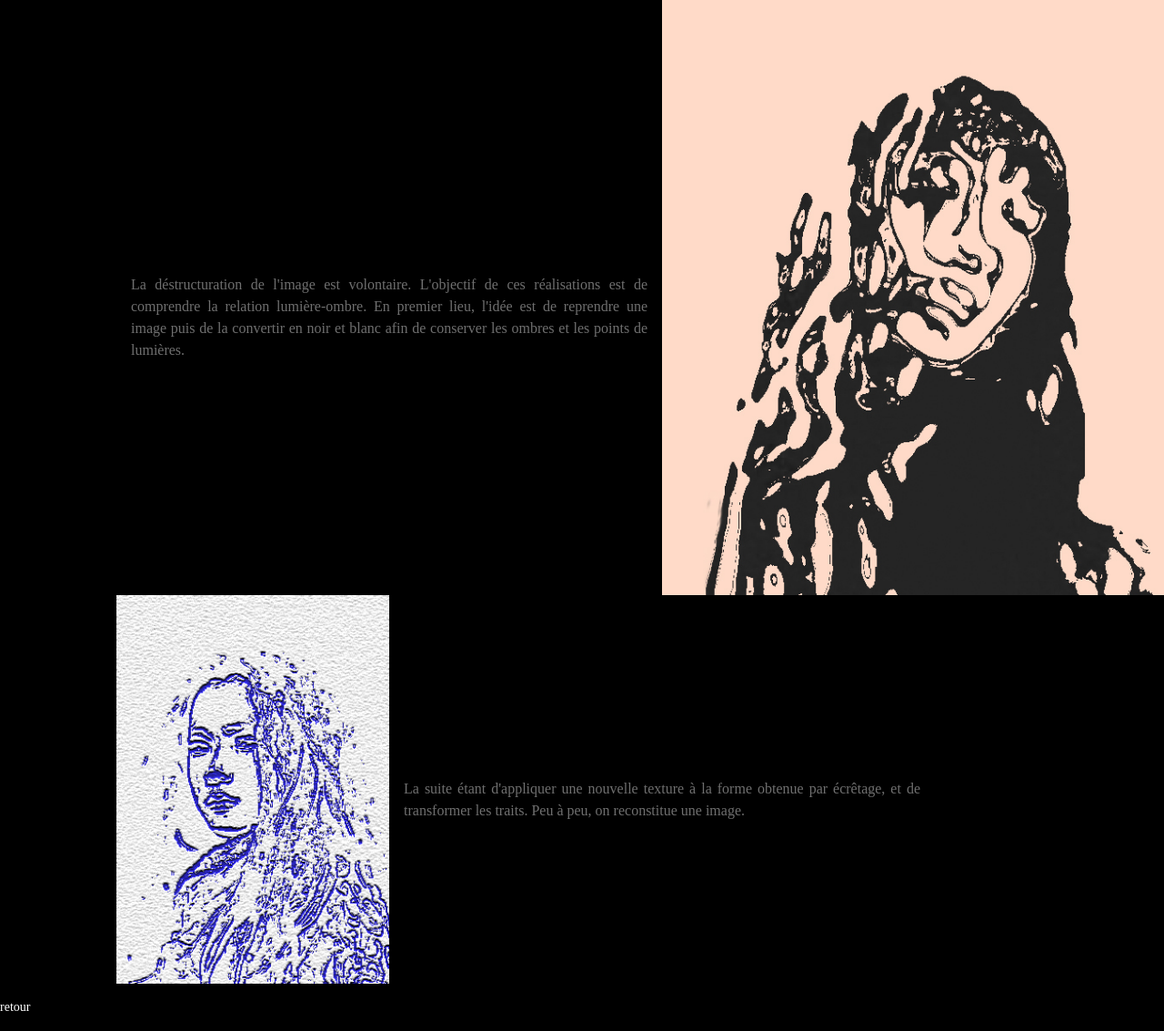
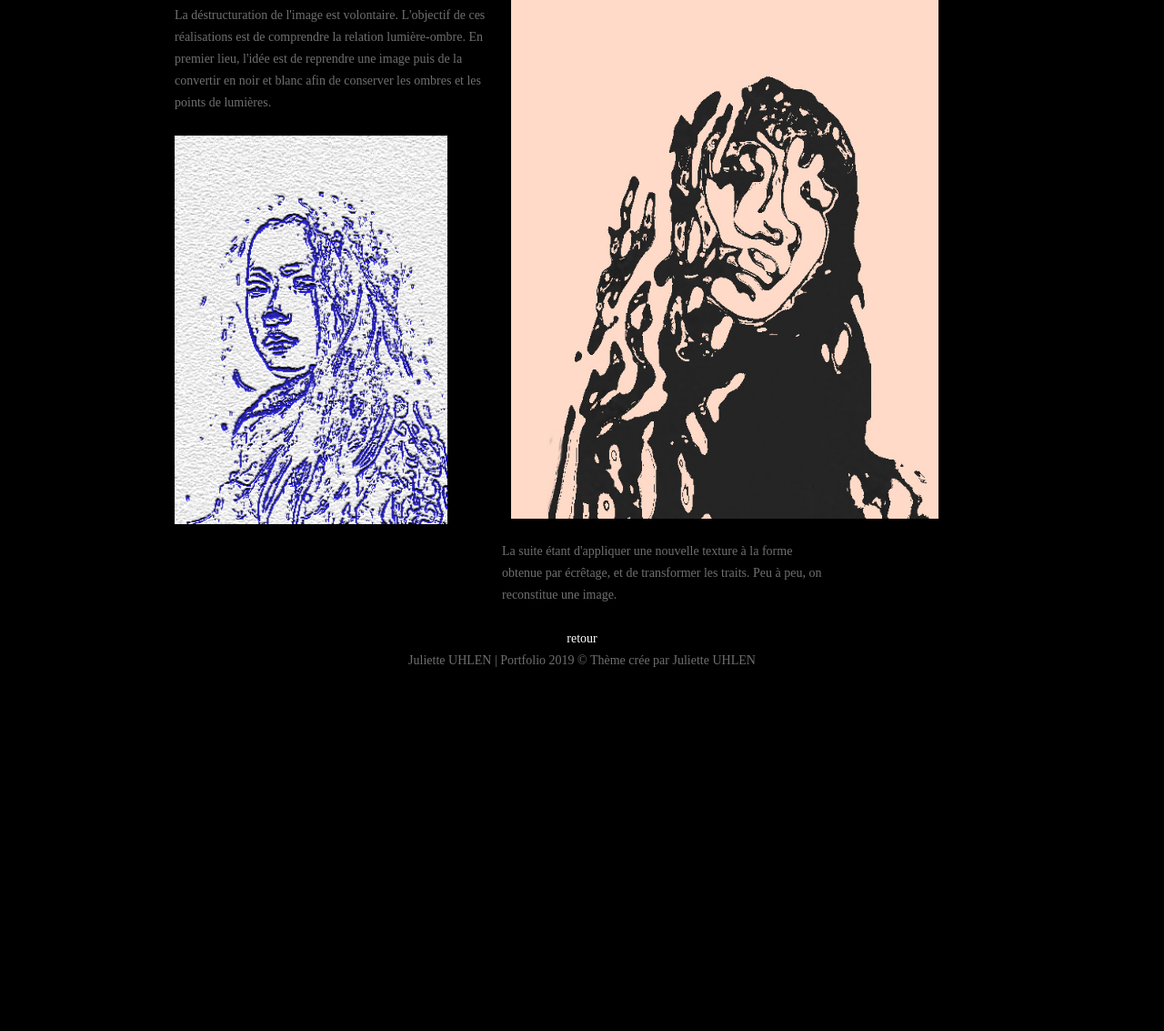
Before and after one commit to julietteuhln/website, a plain HTML site: page destructuration.html in a window 1280 px wide. Shown: the part 236-1369 px from the top of the page at 91% size. After the commit the page ends 974 px from the top, so only its background shows below. Drawn offline with nearby package versions, Linux system fonts and the light colour scheme.

Commit message:
ajuster les éléments article3
- éléments graphiques placé en vus desktop

```diff
--- a/destructuration.html
+++ b/destructuration.html
@@ -18,7 +18,7 @@
     }
 	</style>
 </head>
-<body>
+<body id="upto">
 	<header>
 	<div class="row">
 		<a href="index.html"><img class="logoju" src="img/logoju.png"></a>
@@ -31,7 +31,7 @@
 			</span>
 			<ul>
 				<li><a href="#">Accueil</a></li>
-				<li><a href="#">Portfolio</a></li>
+				<li><a href="index.html">Portfolio</a></li>
 				<li><a href="#">Contact</a></li>
 			</ul>
 	</label>
@@ -41,26 +41,32 @@
 <div class="article3" id="article3">
 <div class="fade-in" >
 	<ul id="mygallery">
-		<h6 class="text-white no-margin text-extra-small text-uppercase writing-mode">projet etude de la forme</h6>
-		<h1 class="=alt-font font-weight-600 title1">Etude de la forme</h1>
+		<h6 class="text-white no-margin text-extra-small text-uppercase writing-mode"style="padding-left: 2em;" >projet etude de la forme</h6>
+		<h1 class="=alt-font font-weight-600 title1" style="padding-left: 3em;">Etude de la forme</h1>
 	</ul>
 
-	<section class="paragraphe3 display-table">
-	<p>La déstructuration de l'image est volontaire. L'objectif de ces réalisations est de comprendre la relation lumière-ombre. En premier lieu, l'idée est de reprendre une image puis de la convertir en noir et blanc afin de conserver les ombres et les points de lumières.</p>
-	<img src="img/img-12.jpg">
+<div class="grid">
+		<div class="grid-item"><p>La déstructuration de l'image est volontaire. L'objectif de ces réalisations est de comprendre la relation lumière-ombre. En premier lieu, l'idée est de reprendre une image puis de la convertir en noir et blanc afin de conserver les ombres et les points de lumières.</p></div>
+		<div class="grid-item grid-item--width2"><img src="img/img-12.jpg"></div>
+		<div class="grid-item"><img src="img/img-5.png" width="300px">
+			</div>
+		<div class="grid-item"><p>La suite étant d'appliquer une nouvelle texture à la forme obtenue par écrêtage, et de transformer les traits.
+	Peu à peu, on reconstitue une image.</p></div>
+	</div>
 
-	</section>
-	<section class="paragraphe3 display-table">
-	<img src="img/img-5.png" width="300px">
-	<p>La suite étant d'appliquer une nouvelle texture à la forme obtenue par écrêtage, et de transformer les traits.
-	Peu à peu, on reconstitue une image.</p>
-	</section>
-
-	<a href="#retour"><p style="color: white;">retour</p></a>
+	<a href="#upto" class="button-back"><center style="color: white;">retour</center></a>
 
 </div>
 </div>
 
+
+<footer>
+	<center>Juliette UHLEN | Portfolio 2019  © Thème crée par Juliette UHLEN</center>
+</footer>
+
+
+<script src="https://ajax.googleapis.com/ajax/libs/jquery/3.3.1/jquery.min.js"></script>
+<script src="js/masonry.pkgd.min.js"></script>
 <script>
 	window.onload=function(){
 
```
